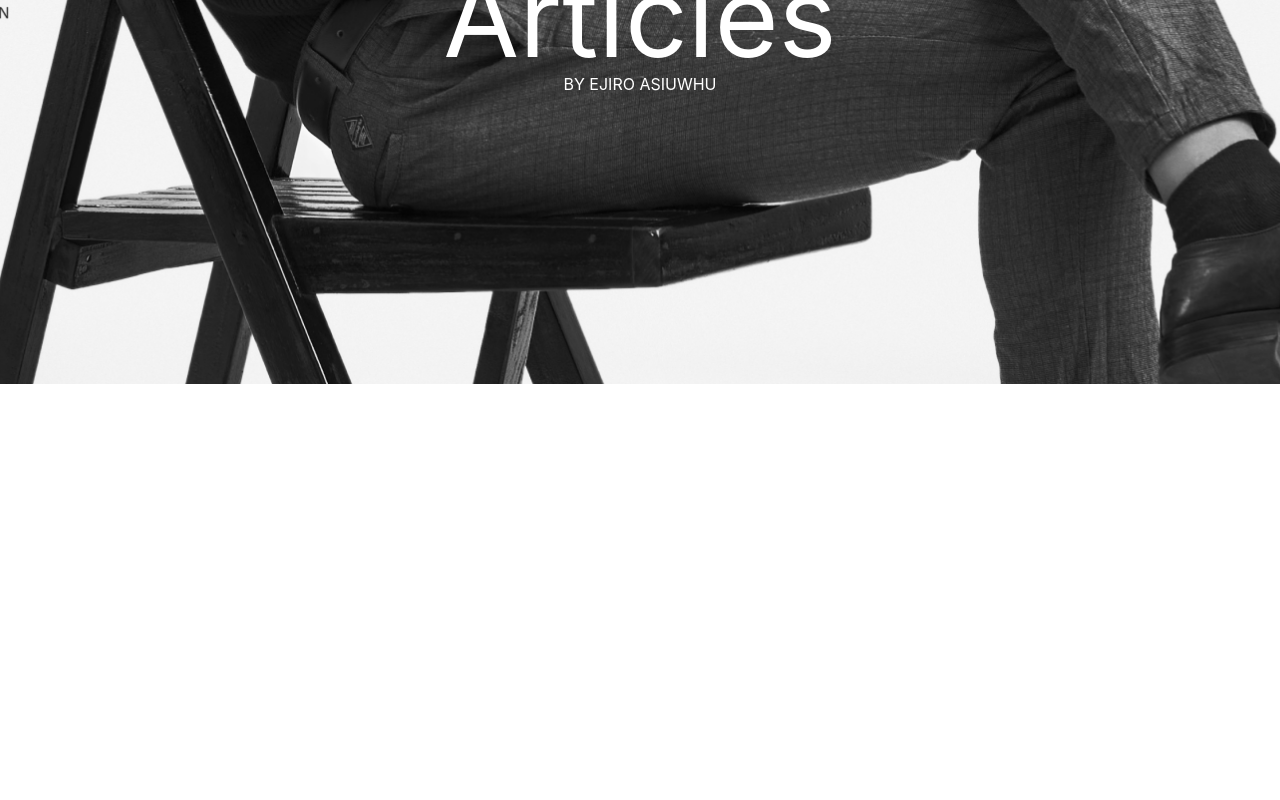
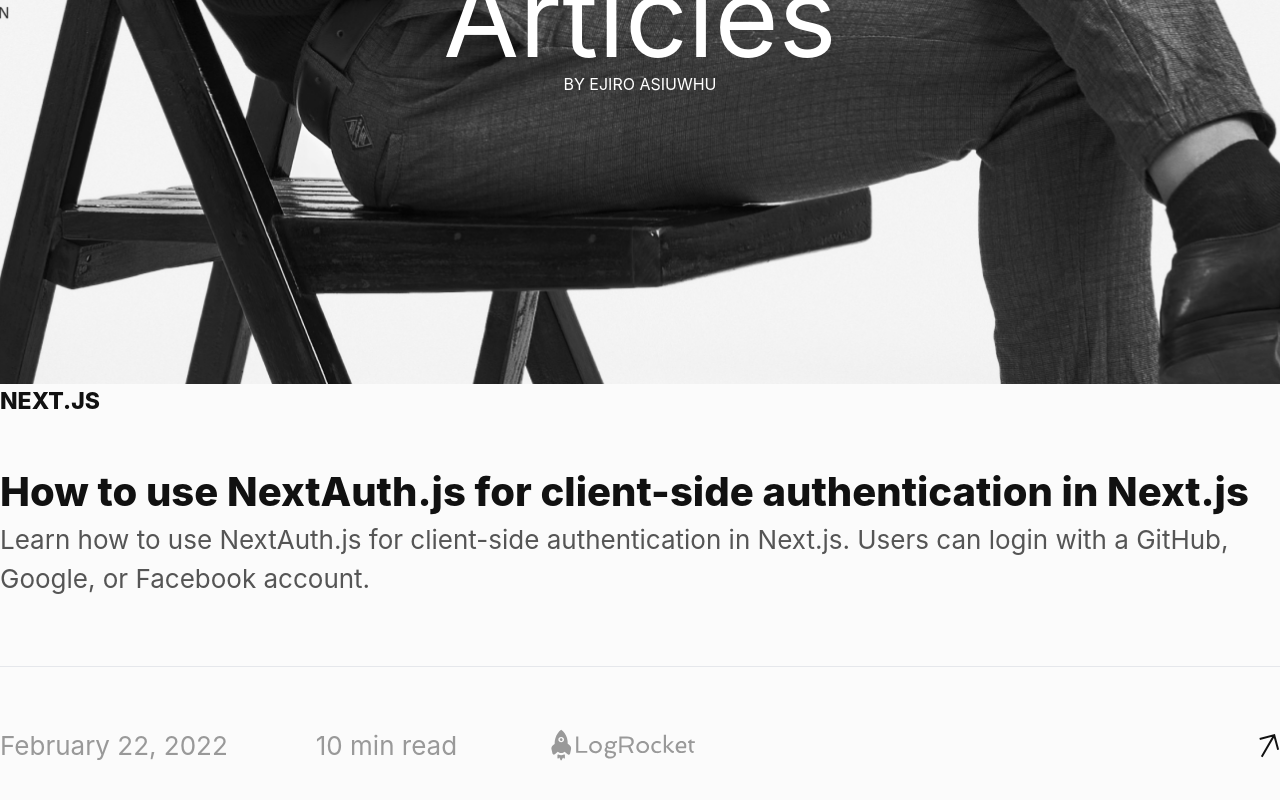
Before and after one commit to ejirocodes/portfolio-1, a Next.js app: page /article in a window 1280 px wide. Shown: the part 326-1126 px from the top of the page. Built offline with nearby package versions, Linux system fonts and the light colour scheme.

Commit message:
article card

```diff
--- /dev/null
+++ b/components/CardArticle.tsx
@@ -0,0 +1,29 @@
+import Image from 'next/image'
+import { Article } from '../types/interface';
+import ArrowUp from './shared/ArrowUp';
+
+const CardArticle: React.FC<Article> = ({ article }) => {
+    console.log(article.title)
+    return (
+        <article className="bg-[#FBFBFB] w-full md:h-[483px]">
+            <article className="pb-[68px] border-b-[0.5px] border-solid border-[gray3]">
+                <h2 className="text-dark mb-[49px] text-[23px] font-extrabold uppercase">{article.tech}</h2>
+                <h1 className="text-dark text-[40px] leading-[48px] font-extrabold mb-[4px]">{article.title}</h1>
+                <p className="text-gray5 text-[26px] font-normal">{article.description}</p>
+
+            </article>
+
+            <article className="flex items-center justify-between text-gray3 text-[26px]">
+                <div className="flex items-center">
+                    <time dateTime={article.date} className="mr-[88px]">{article.date}</time>
+                    <p className="mr-[88px]">{article.duration}</p>
+                    <Image src={article.image} alt={article.publisher} width={157}
+                        height={157} />
+                </div>
+                <ArrowUp strokeColour="#111111" />
+
+            </article>
+        </article>
+    )
+}
+export default CardArticle;
--- /dev/null
+++ b/components/shared/ArrowUp.tsx
@@ -0,0 +1,12 @@
+import React from 'react'
+
+export default function ArrowUp({ strokeColour }) {
+    return (
+        <div>
+            <svg width="21" height="25" viewBox="0 0 21 25" fill="none" xmlns="http://www.w3.org/2000/svg">
+                <path d="M18.8887 15.7596L15.2491 2.17631L1.66576 5.81595M15.2491 2.17631L2.75098 23.8237L15.2491 2.17631Z" stroke={strokeColour} strokeWidth="2" strokeLinecap="square" />
+            </svg>
+
+        </div>
+    )
+}
--- /dev/null
+++ b/data/article.ts
@@ -0,0 +1,16 @@
+import { Article } from "./../types/interface";
+
+export const articles: Article[] = [
+  {
+    id: 1,
+    tech: "Next.js",
+    title: "How to use NextAuth.js for client-side authentication in Next.js",
+    description:
+      "Learn how to use NextAuth.js for client-side authentication in Next.js. Users can login with a GitHub, Google, or Facebook account.",
+    date: "February 22, 2022",
+    duration: " 10 min read",
+    publisher: "Logrocket",
+    image: "/img/logrocket.svg",
+    url: "https://blog.logrocket.com/nextauth-js-for-next-js-client-side-authentication",
+  },
+];
--- a/pages/article.tsx
+++ b/pages/article.tsx
@@ -1,5 +1,7 @@
 import { NextPage } from 'next'
 import Head from 'next/head'
+import CardArticle from '../components/CardArticle'
+import { articles } from '../data/article'
 
 const Article: NextPage = () => {
     return (
@@ -17,7 +19,12 @@ const Article: NextPage = () => {
                 </div>
             </header>
             <main className="h-screen">
-
+                <section>
+                    {articles.map((article) => (
+                        <CardArticle article={article} key={article.id} />
+                    ))
+                    }
+                </section>
             </main>
 
         </>
--- a/tailwind.config.js
+++ b/tailwind.config.js
@@ -5,6 +5,11 @@ module.exports = {
   ],
   theme: {
     extend: {
+      colors: {
+        dark: "#111111",
+        gray5: "#555555",
+        gray3: "#999999",
+      },
       backgroundImage: {
         "hero-article": "url('/img/ejiro-banner.png')",
       },
--- /dev/null
+++ b/types/interface.ts
@@ -0,0 +1,12 @@
+export interface Article {
+  id: number;
+  tech: string;
+  title: string;
+  description: string;
+  date: string;
+  duration: string;
+  image: string;
+  publisher: string;
+  url: string;
+  tags?: string[];
+}
```
Also changed, not shown: public/img/logrocket.svg (added).
